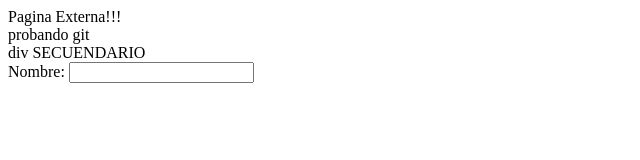
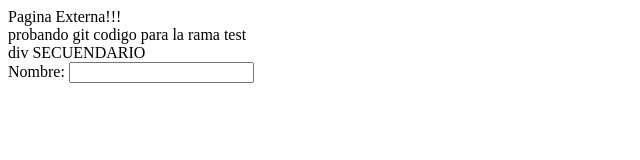
Before and after one commit to EdgardMoreno/WebPruebasHtml, a plain HTML site: page jDialog.html in a window 1280 px wide. Shown: the whole page, without its empty margins (0-640 px from the left). Drawn offline with Linux system fonts and the light colour scheme.

Commit message:
haciendo cambios en rama test nro 1

```diff
--- a/paginaSimple.html
+++ b/paginaSimple.html
@@ -1,2 +1,4 @@
 <div>Pagina Externa!!!</div>
 probando git
+
+codigo para la rama test
```
